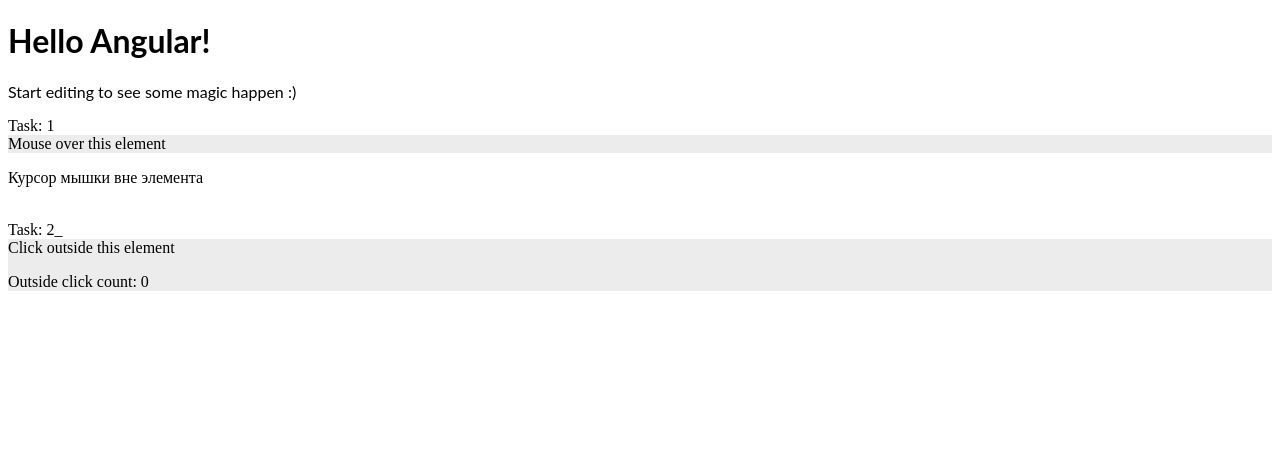
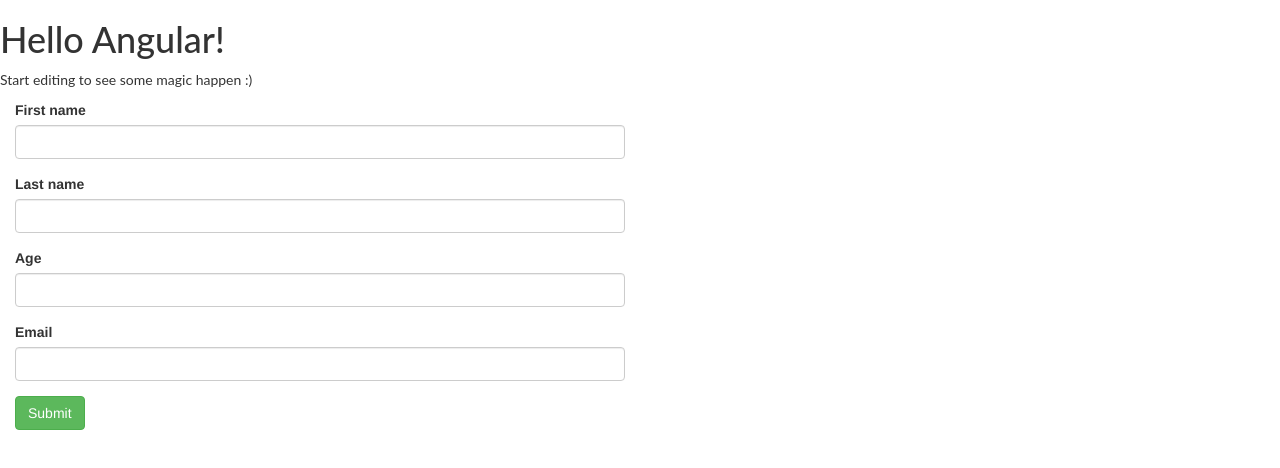
Before and after one commit to KoReveN/angular-study-tasks, an Angular app: page / in a window 1280 px wide. Shown: the top 468 px of the page. Built offline with nearby package versions, Linux system fonts and the light colour scheme.

Commit message:
Angular form validation task implamantation

```diff
--- a/src/app/app.component.html
+++ b/src/app/app.component.html
@@ -3,4 +3,6 @@
   Start editing to see some magic happen :)
 </p>
 
-<task-component></task-component>
+<!-- <task-component></task-component> -->
+
+<form-validation-task></form-validation-task>
--- /dev/null
+++ b/src/app/form-validation-task.component.html
@@ -0,0 +1,33 @@
+<form [formGroup]="userForm" novalidate (ngSubmit)="submit()"
+    class="col-xs-6">
+
+    <div class="form-group">
+        <label>First name</label>
+        <input class="form-control" [ngClass]="{submited: isSubmit}"
+            name="firstName" formControlName="firstName"/>
+    </div>
+
+    <div class="form-group">
+        <label>Last name</label>
+        <input class="form-control" [ngClass]="{submited: isSubmit}"
+        name="lasttName" formControlName="lastName" />
+    </div>
+
+    <div class="form-group">
+        <label>Age</label>
+        <input class="form-control" [ngClass]="{submited: isSubmit}"
+        name="age" formControlName="age"  type="number" />
+    </div>
+
+    <div class="form-group">
+        <label>Email</label>
+        <input class="form-control" [ngClass]="{submited: isSubmit}"
+        name="email" formControlName="email" type="email"/>
+    </div>
+
+    <div class="form-group">
+        <input type="submit" value="Submit" class="btn btn-success" />
+    </div>
+
+
+</form>
--- /dev/null
+++ b/src/app/form-validation-task.component.ts
@@ -0,0 +1,46 @@
+import { Component } from "@angular/core";
+import { NgForm, FormControl, FormBuilder, FormGroup, Validators } from '@angular/forms';
+
+@Component({
+    selector: 'form-validation-task',
+    styles: [`
+        input.submited.ng-invalid {border:solid red 2px;}
+        input.submited.ng-valid {border:solid green 2px;}
+    `],
+    templateUrl: 'form-validation-task.component.html'
+})
+export class FormValidationTask{
+
+    public isSubmit: boolean = false;
+    public userForm: FormGroup;
+
+
+    constructor(private formBuilder: FormBuilder){
+        this.userForm = formBuilder.group({
+           "firstName": ["", [Validators.required, Validators.pattern("[A-Za-zА-Яа-яЁё]{3,20}")]],
+           "lastName" : ["",[Validators.required, Validators.pattern("[A-Za-zА-Яа-яЁё]{3,20}")]],
+           "age": ["",[Validators.required, Validators.min(18), Validators.max(120)]],
+           "email": ["",[Validators.required, Validators.email, this.emailCustomValidator]],
+        });
+    }
+
+    public submit(){
+        this.isSubmit = true;
+        console.log(this.userForm);
+    }
+
+    emailCustomValidator(control: FormControl): {[s:string]:boolean}{
+        if (control.value.includes("mail.ru")){
+            return {"email": true};
+        }
+        return null;
+    }
+}
+
+
+// Создай форму со следующими полями:
+// 3) Age. От 18 до 120
+// 4) Email. Должна быть валидная почта, кроме mail.ru, он запрещён
+// Все поля обязательны, использовать валидаторы. Выводить соответствующие сообщения о неправильно
+// введённых данных. Валидация проходит при первом подтверждении формы. После первого подтверждения
+// валидация происходит при вводе каждого символа
--- a/src/index.html
+++ b/src/index.html
@@ -7,6 +7,7 @@
 
   <meta name="viewport" content="width=device-width, initial-scale=1">
   <link rel="icon" type="image/x-icon" href="favicon.ico">
+  <link rel="stylesheet" href="https://maxcdn.bootstrapcdn.com/bootstrap/3.3.2/css/bootstrap.min.css">
 </head>
 <body>
   <my-app>loading</my-app>
--- a/src/styles.css
+++ b/src/styles.css
@@ -1,5 +1,5 @@
 /* Add application styles & imports to this file! */
 
 div {
-    background-color: #ececec;
+    /* background-color: #ececec; */
 }
```
Also changed, not shown: src/app/app.module.ts (+5 -3 lines).
